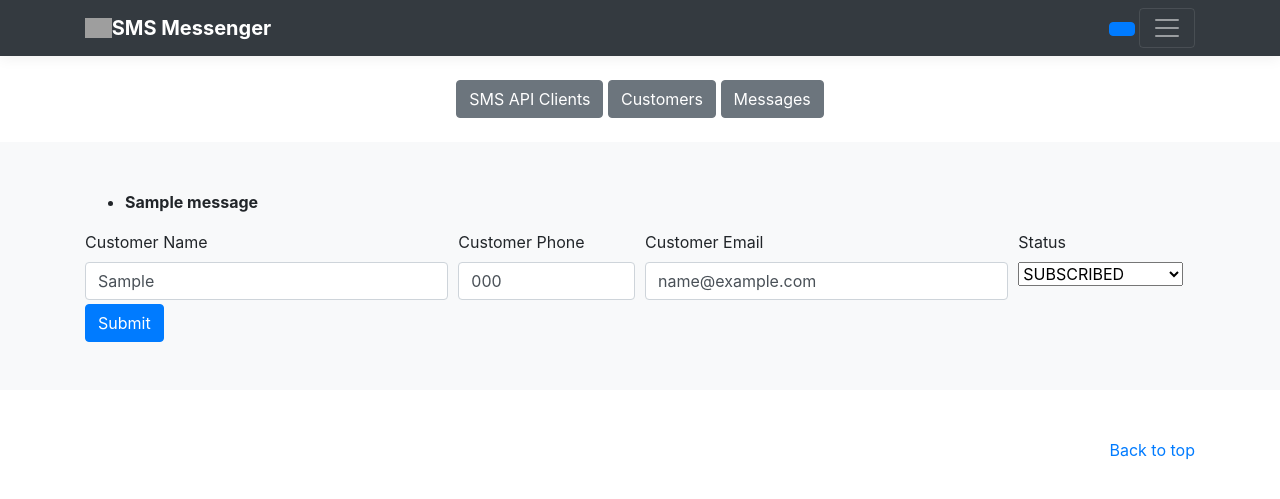
After one commit to cunhasb/sms-messages, a Flask app: template templates/customers/customerEdit.html in a window 1280 px wide. The commit adds this page. Shown: the top 499 px of the page. Run offline with Flask 2, Linux system fonts and the light colour scheme; the template is opened without the code that fills it: most values are stand-ins (such as "Sample title", 1, 10 or a date in 2020); one stand-in notice (Sample message) is shown; some libraries are stand-ins or nearby versions; grey boxes are pictures that could not be loaded.

Commit message:
finished basic crud for most of the application..

```diff
--- a/app.py
+++ b/app.py
@@ -20,7 +20,6 @@ import pdb
 import plivo
 import os
 
-# setEnvironVariables()
 # Create app
 app = Flask(__name__)
 
@@ -40,7 +39,7 @@ app.config['SECURITY_SEND_REGISTER_EMAIL'] = False
 # app.config['MAIL_PASSWORD'] = secrets('mailPassword')
 
 
-# heroku = Heroku(app)
+heroku = Heroku(app)
 
 
 def aes_encrypt(data):
@@ -175,7 +174,7 @@ def apiClient():
         return redirect(url_for('apiClient'))
     else:
         # pdb.set_trace()
-        return render_template('/apiClients/apiClient.html')
+        return render_template('/apiClients/apiClientNew.html')
 
 
 @app.route('/user/customer/new', methods=['GET', 'POST'])
@@ -209,26 +208,23 @@ def newMessage():
             id=int(x)).one().phone, request.form.getlist('customerSelect')))
 
         # Commented out to not make unnecessary api calls
-        # client = plivo.RestClient(
-        #     auth_id=aes_decrypt(apiClient.api_id), auth_token=aes_decrypt(apiClient.auth_id))
-        # response = client.messages.create(
-        #     src=current_user.phone,
-        #     dst="<".join(destinationNumbers),
-        #     text=request.form['message'],
-        #     url="https://sms-messeger.herokuapp.com/message/status")
+        client = plivo.RestClient(
+            auth_id=aes_decrypt(apiClient.api_id), auth_token=aes_decrypt(apiClient.auth_id))
+        response = client.messages.create(
+            src=current_user.phone,
+            dst="<".join(destinationNumbers),
+            text=request.form['message'],
+            url="https://sms-messeger.herokuapp.com/message/status")
 
-        # pdb.set_trace()
+        # message_uuid = []
+        # for i in destinationNumbers:
+        #     message_uuid.append(datetime.datetime.now())
+        # response = {'message_uuid': message_uuid}
+        # uncomment below when using api
+        for i, uuid in enumerate(response.message_uuid, 0):
 
-        message_uuid = []
-        for i in destinationNumbers:
-            message_uuid.append(datetime.datetime.now())
-        # pdb.set_trace()
-        response = {'message_uuid': message_uuid}
-        # uncomment below when using api
-        # for i, uuid in enumerate(response.message_uuid, 0):
-
-        # uncomment below when not using api
-        for i, uuid in enumerate(response['message_uuid'], 0):
+            # uncomment below when not using api
+            # for i, uuid in enumerate(response['message_uuid'], 0):
             newMessage = Message(
                 user_id=current_user.id, user_customer_id=int(request.form.getlist('customerSelect')[i]), message_uuid=uuid, message=request.form['message'], direction="outbound")
             db_session.add(newMessage)
@@ -238,6 +234,121 @@ def newMessage():
     else:
         # pdb.set_trace()
         return render_template('/messages/newMessage.html', customers=customers)
+
+
+"""--------------------------------------------------------------------------
+
+
+                                    Edit
+
+ ----------------------------------------------------------------------------
+"""
+
+
+@app.route('/user/api-client/<int:api_client_id>/edit', methods=['GET', 'POST'])
+@login_required
+def apiClientEdit(api_client_id):
+
+    # pdb.set_trace()
+    # this page will be for creating API Clients
+    client = db_session.query(User_Api_Client).filter_by(id=api_client_id)
+    if client.one():
+        if request.method == 'POST':
+            client.update({
+                "name": request.form['name'], "api_id": aes_encrypt(request.form['api_id']), "auth_id": aes_encrypt(request.form['auth_id'])})
+            db_session.commit()
+            flash('%s was sucessfully updated!' % request.form['name'])
+            return redirect(url_for('apiClientEdit', api_client_id=api_client_id))
+        else:
+            # pdb.set_trace()
+            apiClient = client.one()
+            id = apiClient.id
+            api_id = aes_decrypt(apiClient.api_id)
+            auth_id = aes_decrypt(apiClient.auth_id)
+            name = apiClient.name
+            return render_template('/apiClients/apiClientEdit.html', id=id, api_id=api_id, auth_id=auth_id, clientName=name)
+
+    else:
+        flash('API Client Id %s not found!' % api_client_id)
+        return render_template('/apiClients/apiClients.html')
+
+
+@app.route('/user/customer/<int:customer_id>/edit', methods=['GET', 'POST'])
+@login_required
+def customerEdit(customer_id):
+
+    # pdb.set_trace()
+    # this page will be for creating API Clients
+    customer = db_session.query(User_Customer).filter_by(id=customer_id)
+    if customer.first():
+        if request.method == 'POST':
+            customer.update({
+                "name": request.form['customerName'], "phone": request.form['customerPhone'], "email": request.form['customerEmail'], 'status': request.form['customerStatus']})
+
+            # pdb.set_trace()
+            db_session.commit()
+            flash('%s was sucessfully updated!' % request.form['customerName'])
+            # return redirect(url_for('customerEdit', customer_id=customer.one().id))
+            return redirect(url_for('Customers', customers=db_session.query(User_Customer).filter_by(
+                user_id=current_user.id).all()))
+        else:
+            # pdb.set_trace()
+
+            return render_template('/customers/customerEdit.html', customer=customer.one())
+
+    else:
+        flash('Customer with Id %s not found!' % customer_id)
+        # return render_template('/customers/customers.html')
+        return redirect(url_for('Customers', customers=db_session.query(User_Customer).filter_by(
+            user_id=current_user.id).all()))
+
+
+"""--------------------------------------------------------------------------
+
+
+                                    Delete
+
+ ----------------------------------------------------------------------------
+"""
+
+
+@app.route('/user/api-client/<int:api_client_id>/delete', methods=['GET', 'POST'])
+@login_required
+def apiClientDelete(api_client_id):
+
+    client = db_session.query(User_Api_Client).get(api_client_id)
+    db_session.delete(client)
+    db_session.commit()
+    flash("%s was sucessfully Deleted!" % client.name)
+    clients = db_session.query(User_Api_Client).filter_by(
+        user_id=current_user.id).all()
+    return render_template('/apiClients/apiClients.html', clients=clients)
+
+
+@app.route('/user/customer/<int:customer_id>/delete', methods=['GET', 'POST'])
+@login_required
+def customerDelete(customer_id):
+    customer = db_session.query(User_Customer).get(customer_id)
+    db_session.delete(customer)
+    db_session.commit()
+    flash("%s was sucessfully Deleted!" % customer.name)
+    customers = db_session.query(User_Customer).filter_by(
+        user_id=current_user.id).all()
+    return render_template('/customers/customers.html', customers=customers)
+
+
+@app.route('/message/<int:message_id>/delete', methods=['GET', 'POST'])
+@login_required
+def messageDelete(message_id):
+
+    message = db_session.query(Message).get(message_id)
+    # pdb.set_trace()
+    db_session.delete(message)
+    db_session.commit()
+    flash("%s was sucessfully Deleted!" % message.message)
+    sms_messages = db_session.query(Message).filter_by(
+        user_id=current_user.id).order_by(Message.id.desc()).all()
+    return render_template('/messages/messages.html', sms_messages=sms_messages)
 
 
 """--------------------------------------------------------------------------
@@ -256,7 +367,8 @@ def statusMessage():
     message.update({"status": request.form["Status"],
                     "units": request.form["Units"],
                     "total_rate": request.form["TotalRate"],
-                    "total_amount": request.form["TotalAmount"]})
+                    "total_amount": request.form["TotalAmount"],
+                    "message_time": datetime.datetime.now()})
     db_session.commit()
     return jsonify(message.one().serialize)
 
@@ -283,10 +395,10 @@ def newInboundMessage():
             db_session.commit()
 
         newMessage = Message(
-            user_id=user.id, user_customer_id=customer.id, message_uuid=request.form['MessageUUID'], message=request.form['Text'], direction="INBOUND", status="RECEIVED",
+            user_id=user.id, user_customer_id=customer.id, message_uuid=request.form['MessageUUID'], message=request.form['Text'], direction="inbound", status="RECEIVED",
             units=request.form["Units"],
             total_rate=request.form["TotalRate"],
-            total_amount=request.form["TotalAmount"], error_code="200")
+            total_amount=request.form["TotalAmount"], error_code="200", message_time=datetime.datetime.now())
 
         db_session.add(newMessage)
         db_session.commit()
--- a/db/database.py
+++ b/db/database.py
@@ -14,7 +14,7 @@ CREATE ROLE
 postgres=# GRANT ALL PRIVILEGES ON DATABASE sms TO SMS-ADMIN;
 GRANT'''
 
-setEnvironVariables()
+# setEnvironVariables()
 
 # engine = create_engine(connect(secrets('dbUser'), secrets(
 # 'dbPassword'), "localhost", 5432, "sms"))
--- a/db/models.py
+++ b/db/models.py
@@ -108,6 +108,7 @@ class Message(Base):
     message = Column(String())
     direction = Column(String(10))
     status = Column(String(15))
+    message_time = Column(DateTime())
     units = Column(Integer())
     total_rate = Column(String())
     total_amount = Column(String())
@@ -129,6 +130,7 @@ class Message(Base):
             'user_id': self.user_id,
             'customer_id': self.user_customer_id,
             'message': self.message,
+            'message_time': self.message_time,
             'direction': self.direction,
             'status': self.status,
             'units': self.units,
--- /dev/null
+++ b/templates/customers/customerEdit.html
@@ -0,0 +1,66 @@
+{%extends 'base.html'%}
+{%block container%}
+{% with messages = get_flashed_messages()%}
+{%if messages%}
+<ul>
+  {% for message in messages %}
+    <li><strong>{{message}}</strong></li>
+    {%endfor%}
+  </ul>
+  {%endif%}
+  {%endwith%}
+<form class="needs-validation" action='{{url_for('customerEdit',customer_id=customer.id)}}' method='POST'>
+  <div class="form-row">
+    <div class="col-md-4 mb-1">
+      <label for="customerName">Customer Name</label>
+      <input  value = {{customer.name}} name='customerName' type="text" class="form-control" id="customerName" placeholder="Enter Customer Name" aria-describedby="textHelp" required>
+    </div>
+    <div class="col-md-2 mb-1">
+    <label for="customerPhone">Customer Phone</label>
+    <input type="tel" value ={{customer.phone}} class="form-control" id="customerPhone" name='customerPhone' aria-describedby="textHelp" placeholder="Enter Phone" required>
+    </div>
+    <div class="col-md-4 mb-1">
+      <label for="customerEmail">Customer Email</label>
+    <input type="email" value ={{customer.email}} class="form-control" id="customerEmail" name='customerEmail' aria-describedby="textHelp" placeholder="Enter Email">
+    </div>
+    <div class="col-md-2 mb-1">
+      <label for="customerStatus">Status</label>
+      <select name='customerStatus' id='customerStatus'>
+        <optgroup  label="Status">
+          <option value="SUBSCRIBED">SUBSCRIBED</option>
+          <option value="UNSUBSCRIBED">UNSUBSCRIBED</option>
+        </optgroup>
+      </select>
+    </div>
+  </div>
+   <button class="btn btn-primary" type="submit">Submit</button>
+</form>
+<script>
+// Example starter JavaScript for disabling form submissions if there are invalid fields
+(() => {
+  "use strict";
+  window.addEventListener(
+    "load",
+    function() {
+      // Fetch all the forms we want to apply custom Bootstrap validation styles to
+      const forms = document.getElementsByClassName("needs-validation");
+      // Loop over them and prevent submission
+      Array.prototype.filter.call(forms, form => {
+        form.addEventListener(
+          "submit",
+          event => {
+            if (form.checkValidity() === false) {
+              event.preventDefault();
+              event.stopPropagation();
+            }
+            form.classList.add("was-validated");
+          },
+          false
+        );
+      });
+    },
+    false
+  );
+})();
+</script>
+{% endblock %}
```
Also changed, not shown: templates/apiClients/apiClientEdit.html (added, +57 -0 lines), templates/apiClients/apiClientNew.html (renamed from templates/apiClients/apiClient.html, +4 -4 lines), templates/apiClients/apiClients.html (+27 -4 lines), templates/customers/customers.html (+24 -3 lines), templates/customers/newCustomer.html (+18 -8 lines), templates/messages/messages.html (+53 -11 lines).
